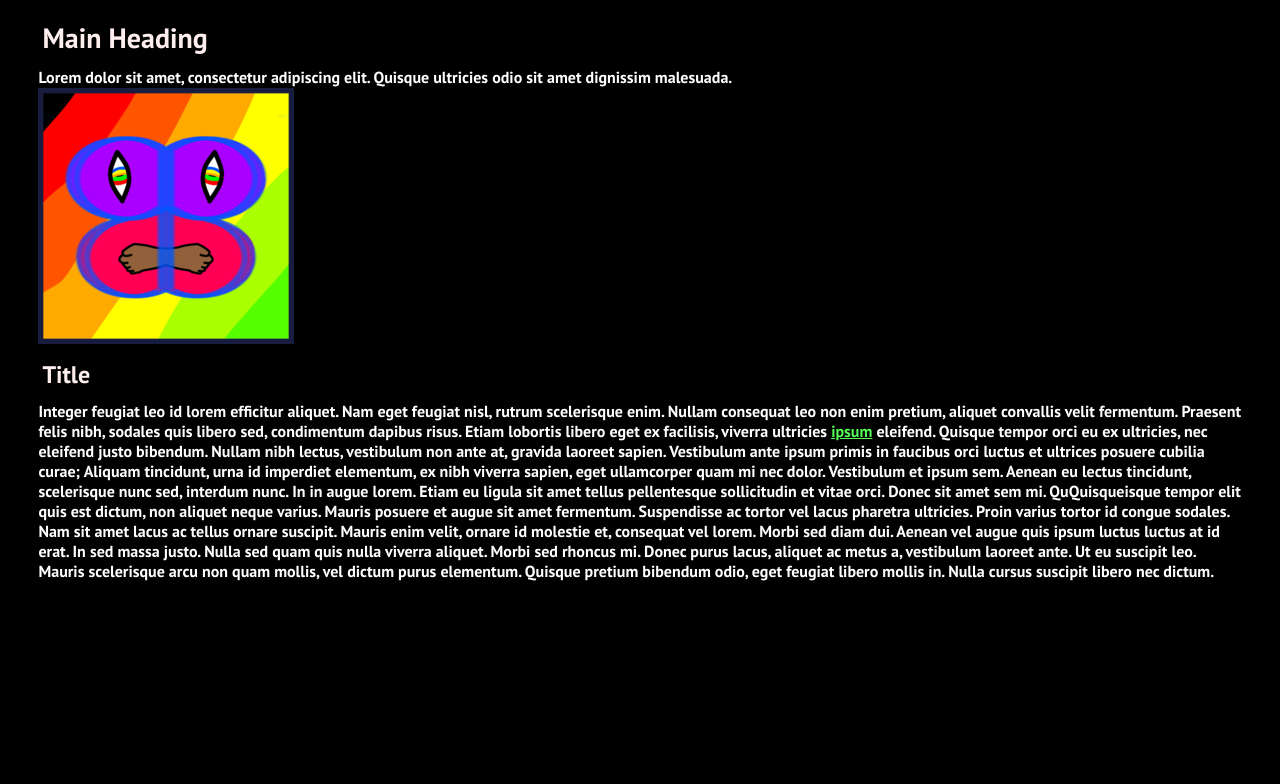
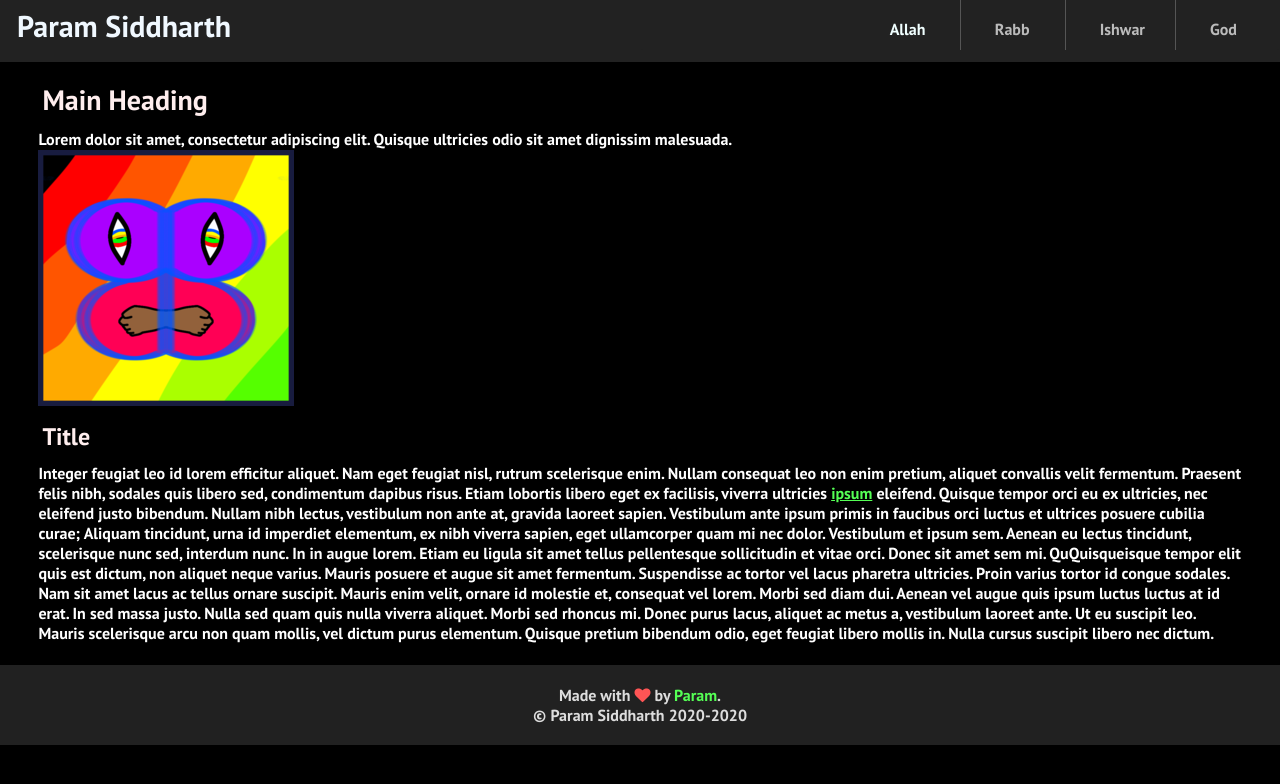
Before and after one commit to paramsiddharth/paramsiddharth.github.io, a plain HTML site: page index.html in a window 1280 px wide. Drawn offline with Linux system fonts and the light colour scheme.

Commit message:
Build desktop site

```diff
--- a/index.html
+++ b/index.html
@@ -3,7 +3,7 @@
 <html>
 <head>
     <meta charset='utf-8'>
-    <meta id='metaViewport' name="viewport" content="width=device-width, initial-scale=1, shrink-to-fit=no">
+    <meta id='metaViewport' name="viewport" content="width=992px, initial-scale=1, shrink-to-fit=no">
     <link rel='stylesheet' href='/zarurat/style.css'>
     <link rel='stylesheet' href='/zarurat/fa/css/font-awesome.min.css'>
     <link rel='shortcut icon' href='/zarurat/favicon.ico'>
@@ -17,41 +17,18 @@
     <div id='menu'>
         <ul>
             <li>
-                <a class='menu-item active' href='#'>A</a>
+                <a class='menu-item active' href='#'>Allah</a>
             </li>
             <li>
-                <a class='menu-item' href='#'>B</a>
+                <a class='menu-item' href='#'>Rabb</a>
             </li>
             <li>
-                <a class='menu-item' href='#'>B</a>
+                <a class='menu-item' href='#'>Ishwar</a>
             </li>
             <li>
-                <a class='menu-item' href='#'>B</a>
+                <a class='menu-item' href='#'>God</a>
             </li>
-            <li>
-                <a class='menu-item' href='#'>B</a>
-            </li>
-            <li>
-                <a class='menu-item' href='#'>B</a>
-            </li>
-            <li>
-                <a class='menu-item' href='#'>B</a>
-            </li>
-            <li>
-                <a class='menu-item' href='#'>B</a>
-            </li>
-            <li>
-                <a class='menu-item' href='#'>B</a>
-            </li>
-            <li>
-                <a class='menu-item' href='#'>B</a>
-            </li>
-            <li>
-                <a class='menu-item' href='#'>B</a>
-            </li>
-            <li>
-                <a class='menu-item' href='#'>B</a>
-            </li>
+
         </ul>
     </div>
     <div id='main'>
@@ -68,8 +45,10 @@
         QuQuisqueisque tempor elit quis est dictum, non aliquet neque varius. Mauris posuere et augue sit amet fermentum. Suspendisse ac tortor vel lacus pharetra ultricies. Proin varius tortor id congue sodales. Nam sit amet lacus ac tellus ornare suscipit. Mauris enim velit, ornare id molestie et, consequat vel lorem. Morbi sed diam dui. Aenean vel augue quis ipsum luctus luctus at id erat. In sed massa justo. Nulla sed quam quis nulla viverra aliquet. Morbi sed rhoncus mi. Donec purus lacus, aliquet ac metus a, vestibulum laoreet ante. Ut eu suscipit leo. Mauris scelerisque arcu non quam mollis, vel dictum purus elementum. Quisque pretium bibendum odio, eget feugiat libero mollis in. Nulla cursus suscipit libero nec dictum.
     </div>
     <div id='bottom'>
-        Made with <i class='fa fa-heart heart'></i> by <a href='/'>Param</a>.<br />
-        &copy; Param Siddharth 2020-<script>document.write((new Date()).getFullYear());</script>
+        Made with&nbsp;<i class='fa fa-heart heart'></i>&nbsp;by <a href='/'>Param</a>.<br />
+        &copy; Param Siddharth 2020-<script>
+            document.write((new Date()).getFullYear());
+        </script>
     </div>
     <script src='/zarurat/jquery-3.5.0.min.js'></script>
     <script src='/zarurat/main.js'></script>
--- a/zarurat/main.js
+++ b/zarurat/main.js
@@ -17,7 +17,15 @@ const sizeHandler = function() {
         });
         $('#bottom').show();
         if (!mob) mobileHandler();
-    } else {}
+    } else {
+        $('#top').show();
+        $('.top-menu').hide();
+        $('#menu').show();
+        $('#main').css({
+            'padding-top': '+=' + $('#top').outerHeight()//+$('#menu').outerHeight()
+        });
+        $('#bottom').show();
+    }
 };
 
 const mobileHandler = function() {
--- a/zarurat/style.css
+++ b/zarurat/style.css
@@ -125,6 +125,61 @@ body {
     border-bottom: none;
 }
 
+@media (min-width: 992px) {
+    #top {
+        display: none;
+        position: fixed;
+        top: 0;
+        margin: 0;
+        padding: 6px 17px;
+        height: 50px;
+        width: 100%;
+        background: var(--topbg);
+        color: var(--toptx);
+    }
+    #menu {
+        display: none;
+        position: fixed;
+        z-index: 30;
+        top: 0;
+        height: 50px;
+        width: 50%;
+        right: 0;
+        padding: 0;
+        background-color: var(--topbg);
+        color: var(--menutx);
+        box-shadow: none;
+    }
+    #menu ul {
+        display: block;
+        margin: 0;
+        position: fixed;
+        right: 0;
+        float: left;
+    }
+    #menu ul li {
+        border-bottom: none;
+        margin: 0;
+        border-right: var(--menubord,none);
+        height: 50px;
+        min-width: 100px;
+        line-height: 46px;
+        display: inline-block;
+    }
+    #menu ul li:last-of-type {
+        border-right: none;
+    }
+    .menu-item {
+        display: inline-block;
+        height: 50px;
+        padding: 0 30px;
+        margin: 6px auto;
+        width: auto;
+        text-decoration: none;
+        color: var(--menutx);
+    }
+}
+
 #main {
     z-index: -10;
     width: 94%;
@@ -181,7 +236,7 @@ p {
 }
 
 .pride {
-    animation: pridecolours 2s linear infinite;
+    animation: pridecolours2slinear infinite;
 }
 
 .heart {
```
